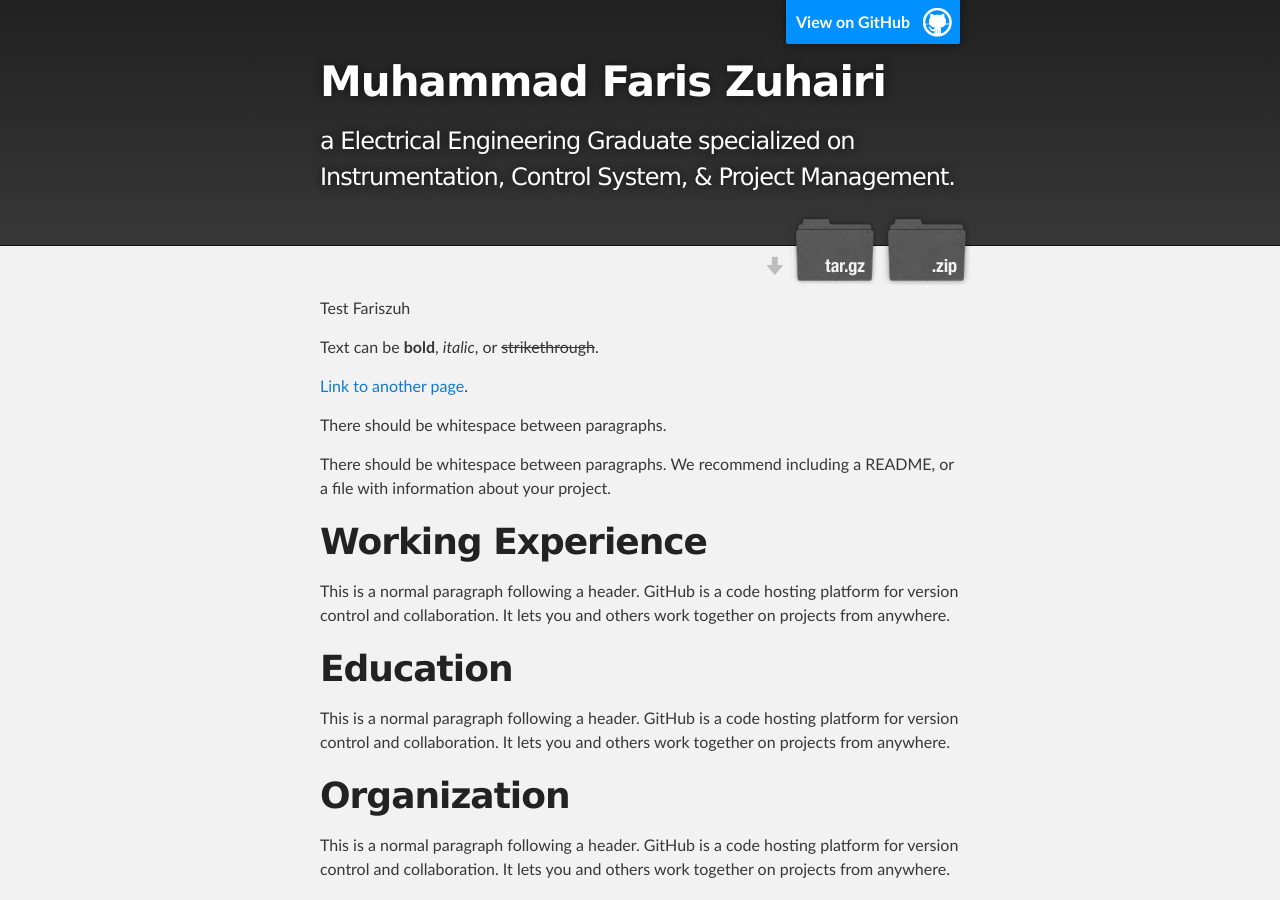
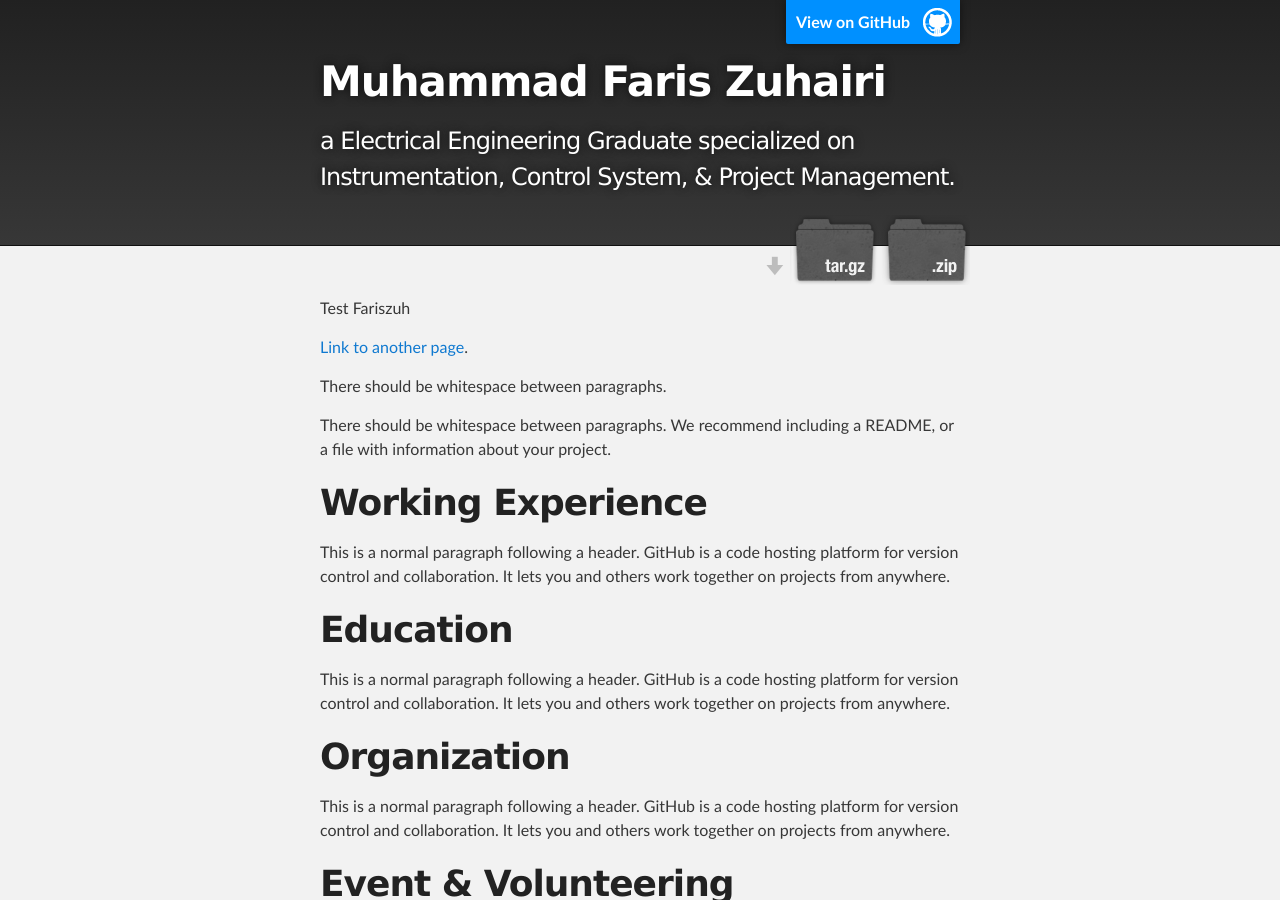
Before and after one commit to fariszuh/faris.github.io, a Jekyll site: the page built from index.md, in a window 1280 px wide and 900 px high. Built offline with Jekyll 4.4.1, drawn with Linux system fonts in a browser that asks for light colours.

Commit message:
Update index.md

```diff
--- a/index.md
+++ b/index.md
@@ -4,7 +4,7 @@ layout: default
 
 Test Fariszuh
 
-Text can be **bold**, _italic_, or ~~strikethrough~~.
+[//]: Text can be **bold**, _italic_, or ~~strikethrough~~.
 
 [Link to another page](./another-page.html).
 
```
